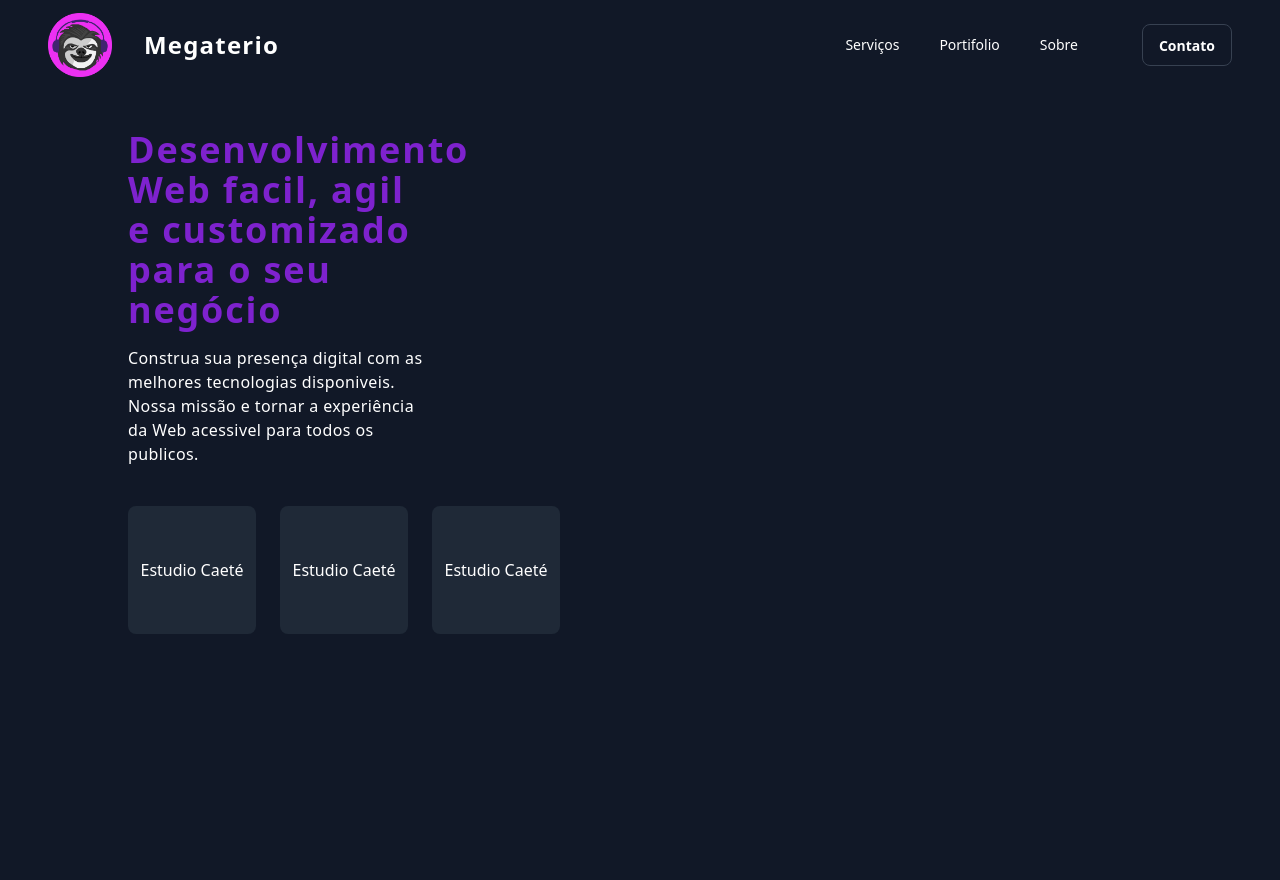
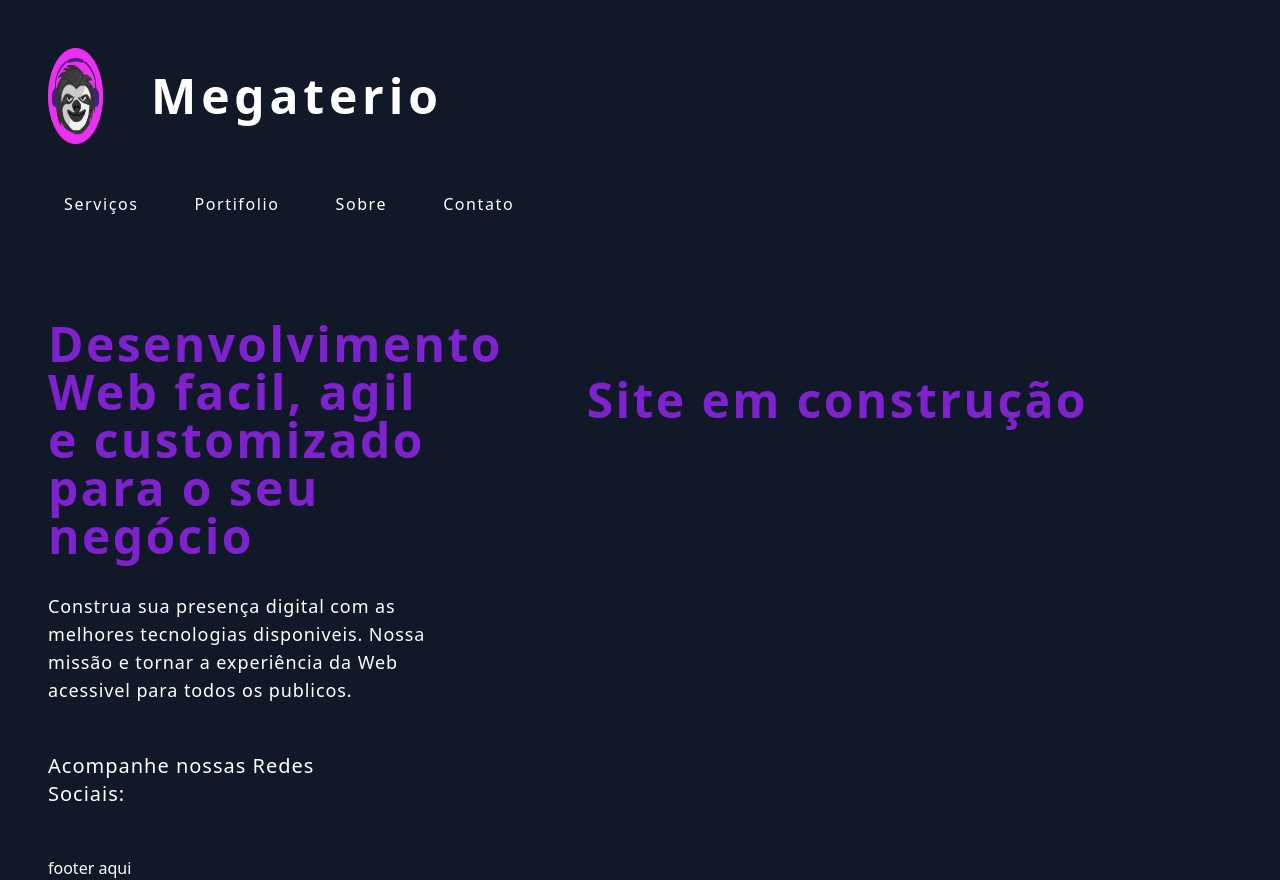
Before and after one commit to viriatonova/megaterio, a website built with webpack: page public/index.html in a window 1280 px wide. Before the commit the page ends 800 px from the top, so only its background shows below. Built offline with nearby package versions, Linux system fonts and the light colour scheme.

Commit message:
change layout

```diff
--- a/public/index.html
+++ b/public/index.html
@@ -11,73 +11,59 @@
     <title>Megaterio</title>
 </head>
 <body class="w-screen h-screen bg-gray-900 text-white">
-    <div class="w-full h-full sm:px-12 flex flex-col">
-        <header class="w-full h-auto mt-2 flex">
-                <button id="btn-megaterio"class="w-1/2 flex items-center">
-                    <img class="w-16 h-16" src="./assets/images/logo.png" alt="logo">
-                    <h1 class="text-2xl font-bold tracking-wider ml-8">Megaterio</h1>
+    <div id="wrap" class="w-full h-full sm:p-12 flex flex-row">
+
+        <section id="megaterio" class="w-1/3 h-full flex flex-col">
+
+            <header class="w-full h-auto flex justify-start items-center">
+                <button id="btn-megaterio" class="">
+                    <img class="w-24 h-24" src="./assets/images/logo.png" alt="logo">
                 </button>
-                <nav class="w-1/2 flex justify-end items-center py-4">
-                    <ul class="flex space-x-2">
-                        <li class="text-sm font-light tracking-wide hover:border-b border-pink-700">
-                            <button id="btn-servicos" class="w-full h-full py-2 px-4">Serviços</button>
-                        </li>
-                        <li class="text-sm font-light tracking-wide hover:border-b border-pink-700">
-                            <button id="btn-portifolio" class="w-full h-full py-2 px-4">Portifolio</button>
-                        </li>
-                        <li class="text-sm font-light tracking-wide hover:border-b border-pink-700">
-                            <button id="btn-sobre" class="w-full h-full py-2 px-4">Sobre</button>
-                        </li>
-                    </ul>
-                    <a href="mailto:contato@megaterio.com.br" class="ml-12 px-4 py-2 border border-gray-700 rounded-lg hover:bg-pink-700">
-                        <span class="text-sm font-semibold traking-wide capitalize">contato</span>
-                    </a>
-                </nav>
-        </header>
+                <h1 class="w-3/4 ml-12 text-5xl font-bold tracking-widest">Megaterio</h1>
+            </header>
 
-        <section id="megaterio" class="w-full h-full">
+            <nav class="w-full flex justify-start items-center mt-6 py-4">
+                <ul class="flex space-x-6">
+                    <li class="nav-link">
+                        <button id="btn-servicos" class="w-full h-full py-2 px-4 tracking-widest">Serviços</button>
+                    </li>
+                    <li class="nav-link">
+                        <button id="btn-portifolio" class="w-full h-full py-2 px-4 tracking-widest">Portifolio</button>
+                    </li>
+                    <li class="nav-link">
+                        <button id="btn-sobre" class="w-full h-full py-2 px-4 tracking-widest">Sobre</button>
+                    </li>
+                    <li class="nav-link">
+                        <button id="" href="mailto:contato@megaterio.com.br" class="w-full h-full py-2 px-4 tracking-widest">Contato</button>
+                    </li>
+                </ul>
+            </nav>
 
-            <article class="w-1/4 h-auto ml-20 mt-12">
-                <h2 class="text-4xl font-bold text-purple-700 tracking-wider">
+            <article class="w-full h-auto mt-20">
+                <h2 class="text-5xl font-bold text-purple-700 tracking-wider">
                     Desenvolvimento Web facil, agil e customizado para o seu negócio
                 </h2>
-                <p class="mt-4 text-md font-light tracking-wide">
+                <p class="mt-8 text-lg font-light tracking-wider">
                     Construa sua presença digital com as melhores tecnologias
                     disponiveis. Nossa missão e tornar a experiência da Web
                     acessivel para todos os publicos.
                 </p>
             </article>
 
-            <footer class="w-auto h-auto ml-20 mt-10 flex space-x-6 items-end">
-                <div class="w-32 h-32 flex justify-center items-center bg-gray-800 rounded-lg">
-                    <p class="text-center">Estudio Caeté</p>
-                </div>
-                <div class="w-32 h-32 flex justify-center items-center bg-gray-800 rounded-lg">
-                    <p class="text-center">Estudio Caeté</p>
-                </div>
-                <div class="w-32 h-32 flex justify-center items-center bg-gray-800 rounded-lg">
-                    <p class="text-center">Estudio Caeté</p>
-                </div>
+            <h2 class="w-3/4 mt-12 text-xl font-light tracking-wider">Acompanhe nossas Redes Sociais:</h2>
 
+            <footer class="w-auto h-auto mt-12 flex space-x-6 items-end">
+                <h3>footer aqui</h3>
             </footer>
-        </section>
-
-        <section id="servicos" class="hidden w-full h-full flex justify-center items-center">
-            <h2 class="text-2xl">serviços</h2>
 
         </section>
 
-        <section id="portifolio" class="hidden w-full h-full flex justify-center items-center">
-            <h2 class="text-2xl">portifolio</h2>
+        <aside class="w-2/3 h-full px-4 flex justify-center items-center">
+            <h3 class="text-5xl font-bold text-purple-700 tracking-wider">Site em construção</h3>
+        </aside>
 
-        </section>
-
-        <section id="sobre" class="hidden w-full h-full flex justify-center items-center">
-            <h2 class="text-2xl">sobre</h2>
-
-        </section>
     </div>
 
-    <script src="./assets/js/bundle.js"></script>
+    <!-- <script src="./assets/js/bundle.js"></script> -->
 </body>
 </html>
--- a/src/tailwind.css
+++ b/src/tailwind.css
@@ -1,3 +1,12 @@
 @tailwind base;
 @tailwind components;
+
+.btn-mega {
+    @apply px-4 py-2 border border-gray-700 rounded-lg hover:bg-pink-700
+    text-sm font-semibold tracking-wide capitalize
+}
+
+.nav-link {
+    @apply text-xl font-light hover:border-b border-pink-700
+}
 @tailwind utilities;
```
Also changed, not shown: public/assets/css/index.css, public/assets/images/capa.jpg (added), 2 other files.
